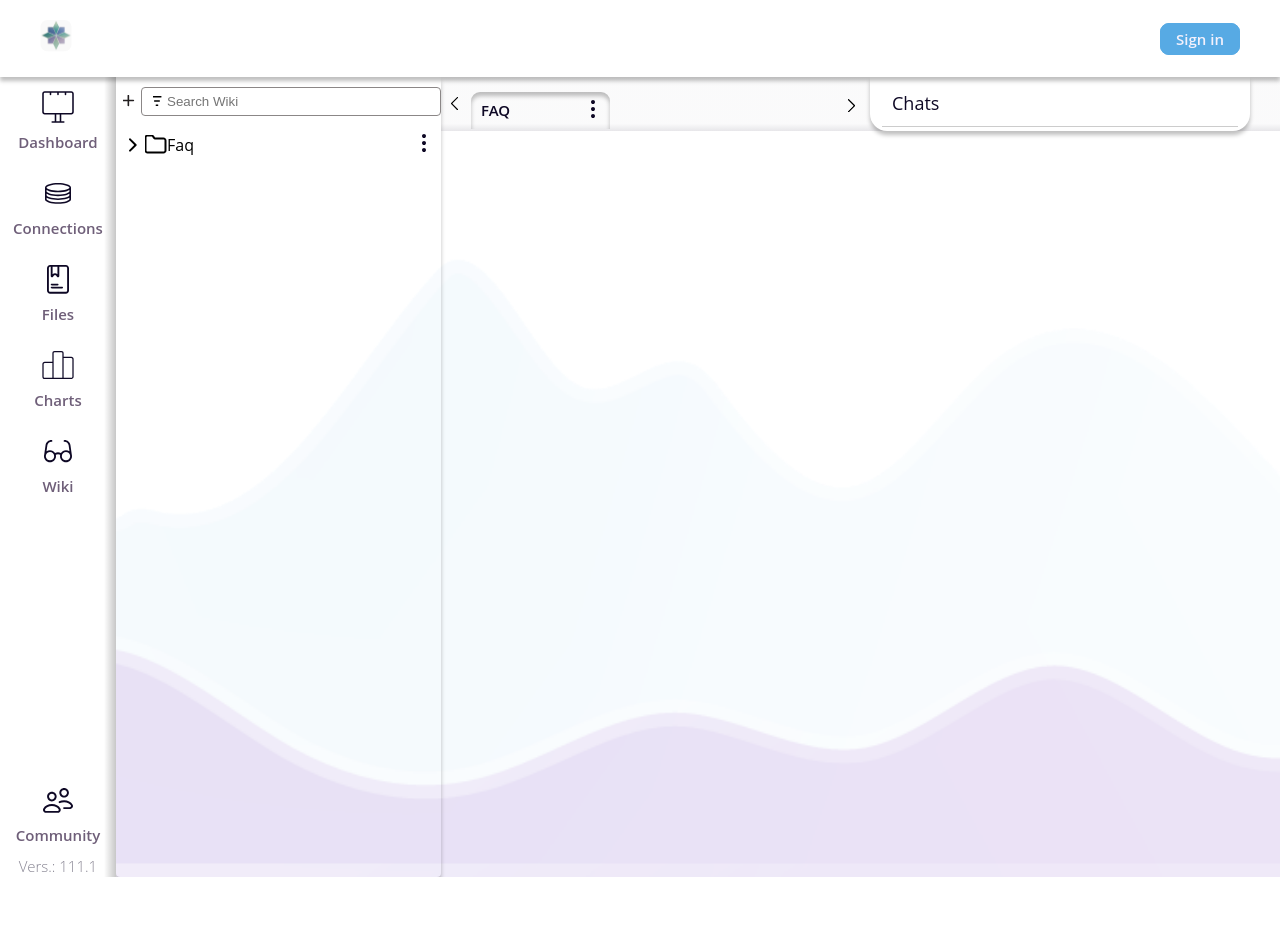
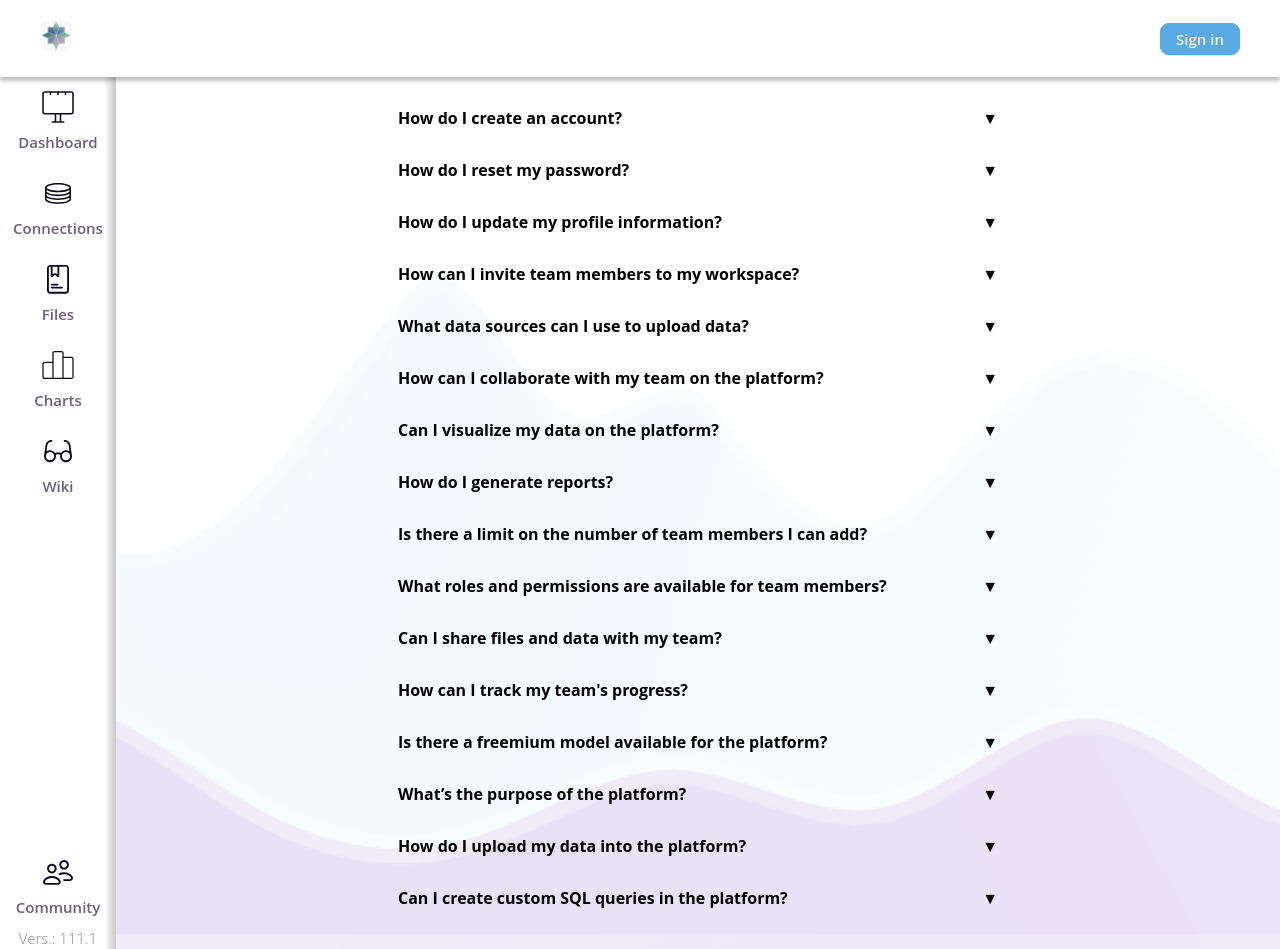
Before and after one commit to MamedovShuxrat/vord-project, a React (Create React App) app: page /wiki in a window 1280 px wide. Before the commit the page ends 877 px from the top, so only its background shows below. Built offline with nearby package versions, Linux system fonts and the light colour scheme; a web font is replaced by a local one.

Commit message:
добавлена WIKI страница

```diff
--- a/src/pages/Wiki/WikiPage.jsx
+++ b/src/pages/Wiki/WikiPage.jsx
@@ -1,73 +1,62 @@
-import React, { useState } from "react";
-import SearchBlock from "../../components/SearchBlock/SearchBlock";
-import Chat from "../../components/Chat/ui/Chat";
-import commonStyles from "../../assets/styles/commonStyles/common.module.scss";
+import React, { useState, useRef } from "react";
+import commonStyles from "../../assets/styles/commonStyles/common.module.scss";  // Подключаем глобальные стили
+import wikiStyles from "./WikiPage.module.scss";  // Подключаем специфичные стили
 
-import arrowRightSvg from "../../assets/images/icons/common/arrow-right.svg";
-import folderSvg from "../../assets/images/icons/common/folder.svg";
-import dotsSvg from "../../assets/images/icons/common/dots_three.svg";
-import arrowSvg from "../../assets/images/icons/common/arrow.svg";
+const faqData = [
+  { question: "How do I create an account?", answer: "To create an account, click on 'Sign Up' on the main page. You can register using your email, Google, or GitHub account. Follow the instructions to complete the registration process." },
+  { question: "How do I reset my password?", answer: "You can reset your password by clicking on 'Forgot Password' on the login page." },
+  { question: "How do I update my profile information?", answer: "Go to your profile settings and update the information." },
+  { question: "How can I invite team members to my workspace?", answer: "Once logged in, navigate to the 'Team Management' section. You can invite members by entering their email or username. Assign them roles such as Admin, Analyst, Manager, Engineer, or Viewer." },
+  { question: "What data sources can I use to upload data?", answer: "You can upload data from various sources such as Excel, CSV, JSON, or relational databases (e.g., MySQL, PostgreSQL). Go to the 'Data Import' section to set up connections to your preferred data source." },
+  { question: "How can I collaborate with my team on the platform?", answer: "Team collaboration is available in shared workspaces. You can edit SQL queries, comment on analytics, and work together on projects in real-time. Use the built-in chat feature to communicate with your team." },
+  { question: "Can I visualize my data on the platform?", answer: "Yes, the platform allows you to create interactive visualizations. You can build charts and dashboards based on your data. Navigate to the 'Data Visualization' section to get started." },
+  { question: "How do I generate reports?", answer: "You can export your analysis and visualizations as reports in PDF, Word, or PowerPoint formats. Go to the 'Reports' section, choose the type of report, and download the final version." },
+  { question: "Is there a limit on the number of team members I can add?", answer: "The platform allows free access for teams with up to 3 members. For larger teams, you’ll need to subscribe to a paid plan based on the number of team members." },
+  { question: "What roles and permissions are available for team members?", answer: "Roles include Admin, Analyst, Manager, Engineer, and Viewer. Permissions can be customized for each role, allowing team members to view, edit, comment, or manage workspaces, projects, and data." },
+  { question: "Can I share files and data with my team?", answer: "Yes, file sharing is enabled within workspaces. You can upload files or share data directly within your team's collaborative environment." },
+  { question: "How can I track my team's progress?", answer: "You can track team progress through dashboards tailored for strategic, operational, analytical, and tactical purposes. Each dashboard offers insights into key performance metrics relevant to different team members." },
+  { question: "Is there a freemium model available for the platform?", answer: "Yes, the platform offers a freemium model. Teams of up to 3 members can access the platform for free. For larger teams or additional features, you can upgrade to a paid subscription." },
+  { question: "What’s the purpose of the platform?", answer: "The platform is designed for collaborative data collection, analysis, and visualization. It centralizes data-related tasks, allowing teams to work together seamlessly on analytics and generate meaningful insights from their data." },
+  { question: "How do I upload my data into the platform?", answer: "Go to the 'Data Import' section, where you can upload data files such as Excel, CSV, or JSON, or connect to external databases. The platform supports easy setup for connecting and working with your data." },
+  { question: "Can I create custom SQL queries in the platform?", answer: "Yes, the platform includes an integrated SQL editor where you can create, run, and save custom SQL queries. Use the editor to explore your data and build custom analyses." },
+];
 
 const WikiPage = () => {
-  const [folderIconRotate, setFolderIconRotate] = useState("0deg");
-  const handleFolderRotate = () => {
-    setFolderIconRotate((prevRotate) =>
-      prevRotate === "0deg" ? "90deg" : "0deg"
-    );
+  const [openQuestionIndex, setOpenQuestionIndex] = useState(null);
+  const contentRefs = useRef([]);
 
+  const handleToggleQuestion = (index) => {
+    setOpenQuestionIndex(index === openQuestionIndex ? null : index);
   };
+
   return (
-    <div className={commonStyles.sectionWrapper}>
-      <div>
-        <div className={commonStyles.searchBlock}>
-          <SearchBlock placeholder="Search Wiki" />
-          <div className={commonStyles.tabsWrapper}>
-            <ul className={commonStyles.folderWrapper}>
-              <li className={commonStyles.folderItem}>
-                <img
-                  onClick={handleFolderRotate}
-                  className={commonStyles.FolderArrowRight}
-                  style={{ transform: `rotate(${folderIconRotate})` }}
-                  src={arrowRightSvg}
-                  alt="arrow-down"
-                />
-                <img src={folderSvg} alt="folder" />
-                <span className> Faq </span>
-                <button className={commonStyles.tabsDots}>
-                  <img src={dotsSvg} alt="_pic" />
-                </button>
-              </li>
-            </ul>
-          </div>
-        </div>
-      </div>
-      <div className={commonStyles.sectionMainContent}>
-        <div className={commonStyles.tabsTopBlock}>
-          <button className={commonStyles.tabsLeft}>
-            <img src={arrowSvg} alt="arrow-pic" />
-          </button>
-          <div className={commonStyles.tabsTopBlockWrapper}>
-            <div className={commonStyles.tabsTopWrapper}>
-              <div className={commonStyles.tabsTopItem}>
-                <span
-                  className={`${commonStyles.tabsName} ${commonStyles.tabsTopName}`}
-                >
-                  {" "}
-                  FAQ
-                </span>
-                <button className={commonStyles.tabsTopDots}>
-                  <img src={dotsSvg} alt={` Faq_pic`} />
-                </button>
+    <div className={`${commonStyles.sectionWrapper} ${wikiStyles.wrapper}`}>  {/* Используем глобальный стиль для фона */}
+      {/* Вопросы располагаются по центру */}
+      <div className={wikiStyles.faqContainer}>
+        {faqData.map((faq, index) => (
+          <div key={index} className={commonStyles.faqItem}>
+            <div
+              className={wikiStyles.question}
+              onClick={() => handleToggleQuestion(index)}
+            >
+              <span>{faq.question}</span>
+              <span>{openQuestionIndex === index ? "▲" : "▼"}</span>
+            </div>
+            <div
+              ref={(el) => (contentRefs.current[index] = el)}
+              className={wikiStyles.answerWrapper}
+              style={{
+                maxHeight: openQuestionIndex === index
+                  ? contentRefs.current[index]?.scrollHeight + "px"
+                  : "0",
+              }}
+            >
+              <div className={wikiStyles.answer}>
+                {faq.answer}
               </div>
             </div>
           </div>
-          <button className={`${commonStyles.tabsRight}`}>
-            <img src={arrowSvg} alt="arrow-pic" />
-          </button>
-          <div className={commonStyles.chatWrapper}>
-            <Chat />
-          </div>
-        </div>
+        ))}
       </div>
     </div>
   );
--- /dev/null
+++ b/src/pages/Wiki/WikiPage.module.scss
@@ -0,0 +1,59 @@
+.sectionWrapper {
+  background-image: url("../../assets/images/common/bg.png");
+  background-size: cover;
+  background-position: center;
+  background-repeat: no-repeat;
+  background-attachment: fixed;
+  width: 100%;
+  min-height: calc(100vh - 77px);
+  z-index: 5;
+  display: flex;
+  justify-content: center;
+  padding: 20px;
+  box-sizing: border-box;
+}
+
+.searchBlock {
+  border-radius: 4px;
+  box-shadow: 0px 4px 4px 0px rgba(0, 0, 0, 0.25);
+  background: inherit;
+  padding: 10px 0;
+  min-width: 240px;
+  height: 100vh;
+  overflow: hidden;
+}
+
+.wrapper {
+  display: flex;
+  justify-content: center;
+  align-items: flex-start;
+  width: 100%;
+  padding: 20px;
+  box-sizing: border-box;
+}
+
+.faqContainer {
+  width: 600px;
+  margin: 0 auto;
+}
+
+.question {
+  cursor: pointer;
+  font-weight: bold;
+  display: flex;
+  justify-content: space-between;
+  padding: 10px 0;
+  margin-bottom: 10px;
+}
+
+.answerWrapper {
+  overflow: hidden;
+  transition: max-height 0.4s ease;
+}
+
+.answer {
+  white-space: normal;
+  word-wrap: break-word;
+  padding: 10px 0;
+  text-align: left;
+}
```
